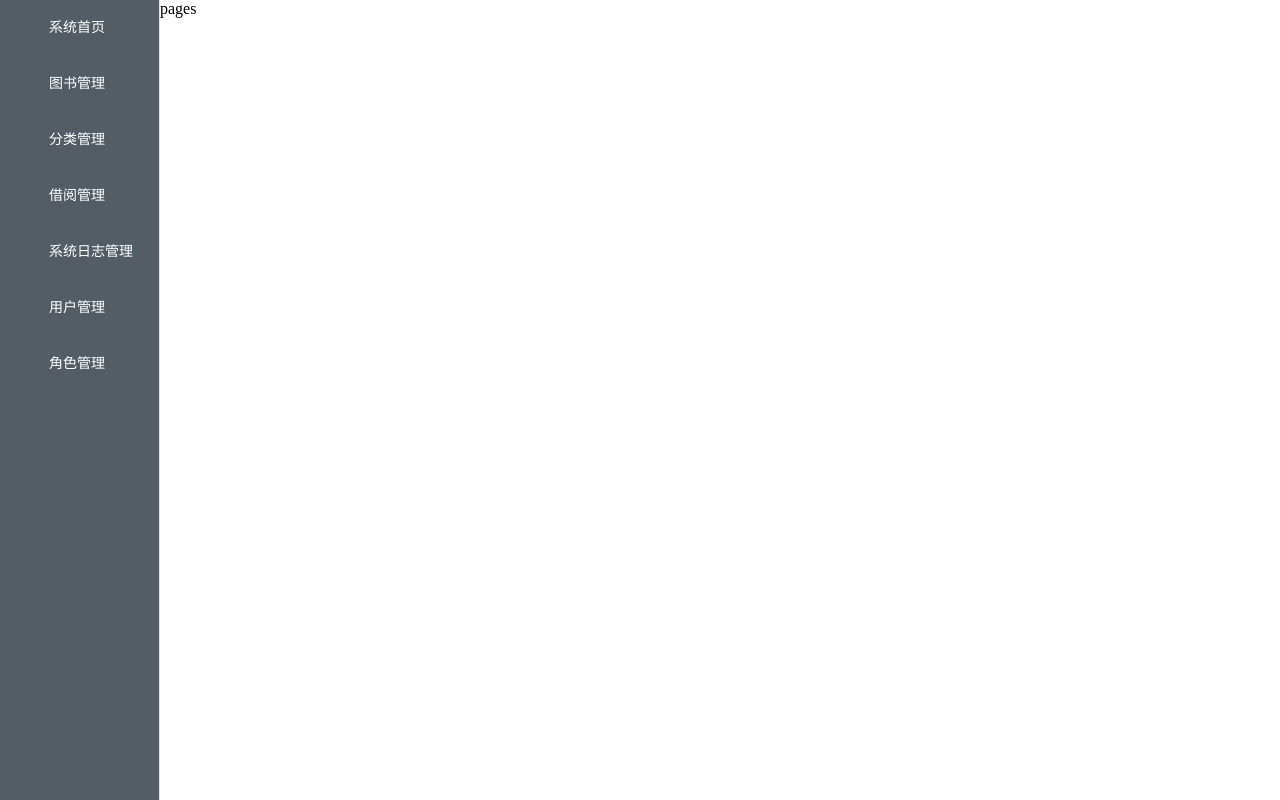
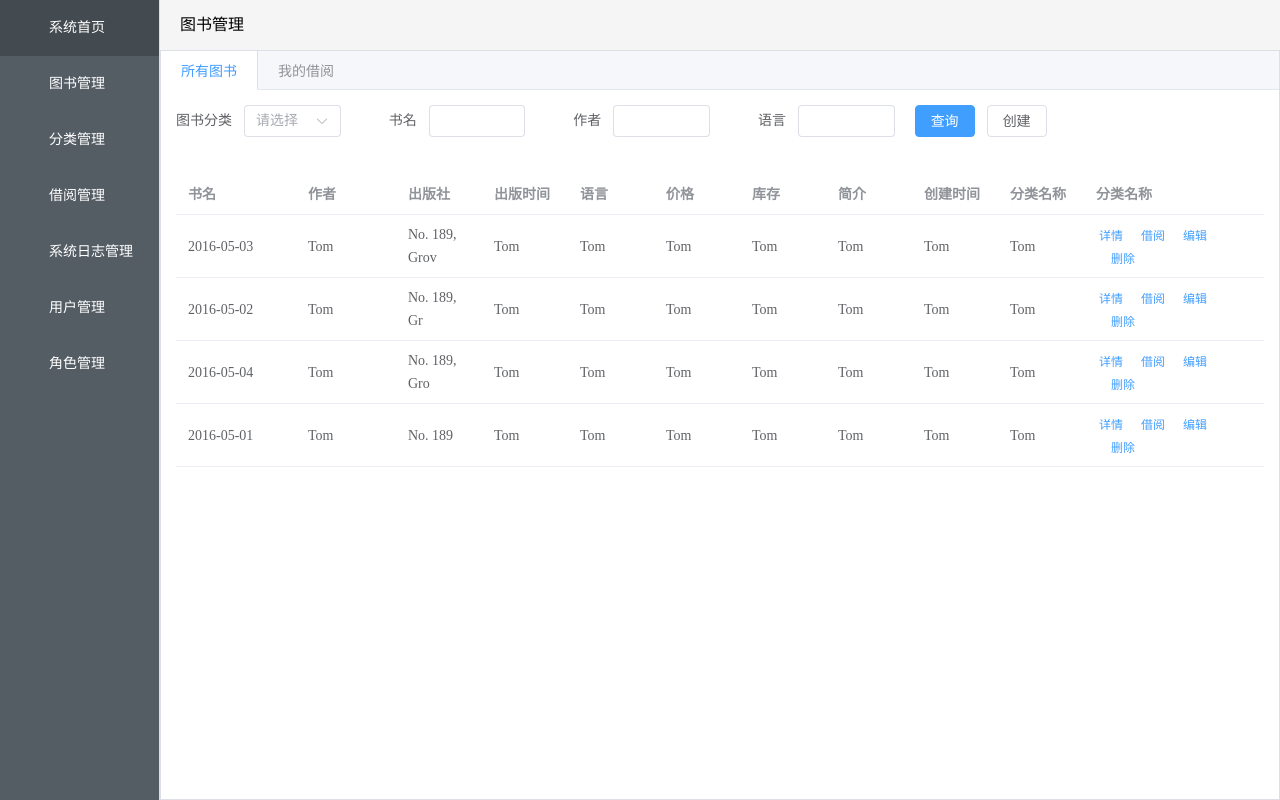
Before and after one commit to coderongrong/management_system, a Vue app: page /homePages#/home in a window 1280 px wide. Built offline with nearby package versions, Linux system fonts and the light colour scheme.

Commit message:
基础搭建

```diff
--- /dev/null
+++ b/src/view/manage_system/home/pages/FPages/components/AllBook.vue
@@ -0,0 +1,266 @@
+<template>
+    <el-form
+        ref="ruleFormRef"
+        style="max-width: 100%"
+        :model="ruleForm"
+        status-icon
+        :rules="rules"
+        label-width="auto"
+        class="demo-ruleForm"
+    >
+
+        <el-row :gutter="20">
+            <el-col :span="4">
+                <el-form-item
+                    label="图书分类"
+                    prop="bookType"
+                >
+                    <el-select
+                        v-model="ruleForm.bookType"
+                        autocomplete="off"
+                        placeholder="请选择"
+                    >
+                        <el-option
+                            label="Zone one"
+                            value="shanghai"
+                        />
+                        <el-option
+                            label="Zone two"
+                            value="beijing"
+                        />
+                    </el-select>
+                </el-form-item>
+            </el-col>
+            <el-col :span="4">
+                <el-form-item
+                    label="书名"
+                    prop="name"
+                >
+                    <el-input
+                        v-model="ruleForm.name"
+                        autocomplete="off"
+                    />
+                </el-form-item>
+            </el-col>
+            <el-col :span="4">
+                <el-form-item
+                    label="作者"
+                    prop="autor"
+                >
+                    <el-input v-model.number="ruleForm.autor" />
+                </el-form-item>
+            </el-col>
+            <el-col :span="4">
+                <el-form-item
+                    label="语言"
+                    prop="lang"
+                >
+                    <el-input v-model.number="ruleForm.lang" />
+                </el-form-item>
+            </el-col>
+
+            <el-col :span="4">
+                <el-form-item>
+                    <el-button
+                        type="primary"
+                        @click="submitForm(ruleFormRef)"
+                    >查询</el-button>
+                    <el-button @click="resetForm(ruleFormRef)">创建</el-button>
+                </el-form-item>
+            </el-col>
+        </el-row>
+
+    </el-form>
+    <div style='margin-top: 20px;'>
+        <el-table
+            :data="tableData"
+            style="width: 100%"
+        >
+            <el-table-column
+                prop="date"
+                label="书名"
+                width="120"
+            />
+            <el-table-column
+                prop="name"
+                label="作者"
+                width="100"
+            />
+            <el-table-column
+                prop="address"
+                label="出版社"
+            />
+            <el-table-column
+                prop="name"
+                label="出版时间"
+            />
+            <el-table-column
+                prop="name"
+                label="语言"
+            />
+            <el-table-column
+                prop="name"
+                label="价格"
+            />
+            <el-table-column
+                prop="name"
+                label="库存"
+            />
+            <el-table-column
+                prop="name"
+                label="简介"
+            />
+            <el-table-column
+                prop="name"
+                label="创建时间"
+            />
+            <el-table-column
+                prop="name"
+                label="分类名称"
+            />
+            <el-table-column
+                prop="name"
+                label="分类名称"
+                width="180"
+            >
+                <template #default>
+                    <el-button
+                        link
+                        type="primary"
+                        size="small"
+                        @click="handleClick"
+                    >详情</el-button>
+                    <el-button
+                        link
+                        type="primary"
+                        size="small"
+                    >借阅</el-button>
+                    <el-button
+                        link
+                        type="primary"
+                        size="small"
+                    >编辑</el-button>
+                    <el-button
+                        link
+                        type="primary"
+                        size="small"
+                    >删除</el-button>
+                </template>
+            </el-table-column>
+        </el-table>
+    </div>
+</template>
+
+<script setup lang='ts'>
+import type { FormInstance, FormRules } from "element-plus";
+
+const ruleFormRef = ref<FormInstance>();
+const input = ref("");
+const value = ref("");
+
+const ruleForm = reactive({
+    bookType: "",
+    name: "",
+    autor: "",
+    lang: "",
+});
+
+const options = [
+    {
+        value: "Option1",
+        label: "Option1",
+    },
+    {
+        value: "Option2",
+        label: "Option2",
+        disabled: true,
+    },
+    {
+        value: "Option3",
+        label: "Option3",
+    },
+    {
+        value: "Option4",
+        label: "Option4",
+    },
+    {
+        value: "Option5",
+        label: "Option5",
+    },
+];
+
+const rules = reactive<FormRules<typeof ruleForm>>({
+    bookType: [
+        {
+            required: false,
+            message: "Please select Activity zone",
+            trigger: "change",
+        },
+    ],
+    name: [
+        {
+            required: false,
+            message: "Please select Activity zone",
+            trigger: "change",
+        },
+    ],
+    autor: [
+        {
+            required: false,
+            message: "Please select Activity zone",
+            trigger: "change",
+        },
+    ],
+    lang: [
+        {
+            required: false,
+            message: "Please select Activity zone",
+            trigger: "change",
+        },
+    ],
+});
+
+const submitForm = (formEl: FormInstance | undefined) => {
+    if (!formEl) return;
+    formEl.validate((valid) => {
+        if (valid) {
+            console.log("submit!", toRaw(ruleForm));
+        } else {
+            console.log("error submit!");
+            return false;
+        }
+    });
+};
+
+const resetForm = (formEl: FormInstance | undefined) => {
+    if (!formEl) return;
+    formEl.resetFields();
+};
+
+// table 表格
+const tableData = [
+    {
+        date: "2016-05-03",
+        name: "Tom",
+        address: "No. 189, Grov",
+    },
+    {
+        date: "2016-05-02",
+        name: "Tom",
+        address: "No. 189, Gr",
+    },
+    {
+        date: "2016-05-04",
+        name: "Tom",
+        address: "No. 189, Gro",
+    },
+    {
+        date: "2016-05-01",
+        name: "Tom",
+        address: "No. 189",
+    },
+];
+</script>
+
+<style scoped lang='less'>
+</style>
--- a/src/view/manage_system/home/pages/FPages/index.vue
+++ b/src/view/manage_system/home/pages/FPages/index.vue
@@ -1,9 +1,32 @@
 <template>
-    pages
+    <div class='top'>图书管理</div>
+    <div class='content'>
+        <el-tabs type="border-card">
+            <el-tab-pane label="所有图书">
+                <AllBook />
+            </el-tab-pane>
+            <el-tab-pane label="我的借阅">我的借阅</el-tab-pane>
+        </el-tabs>
+    </div>
 </template>
 
-<script setup>
+<script setup lang='ts'>
+import AllBook from './components/AllBook.vue'
+
 </script>
 
 <style scoped lang='less'>
+.top {
+    height: 50px;
+    line-height: 50px;
+    padding-left: 20px;
+    background: rgb(245, 245, 245);
+}
+.content {
+    height: calc(100% - 50px);
+    .el-tabs {
+        height: 100%;
+        box-sizing: border-box;
+    }
+}
 </style>
```
